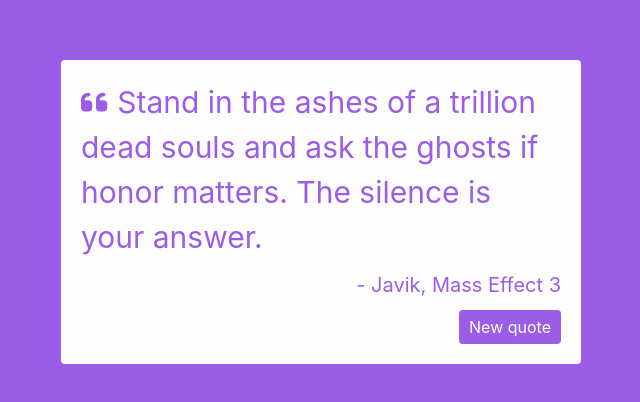
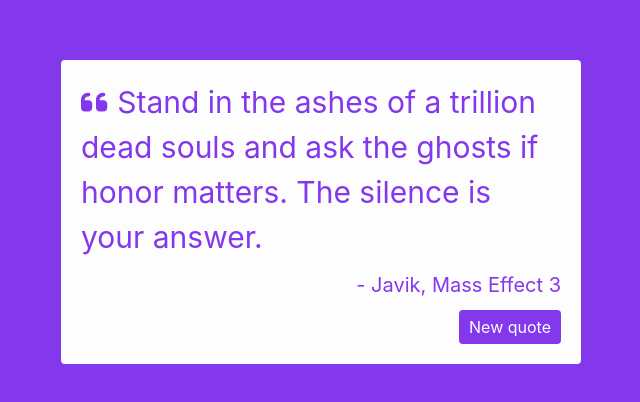
Before and after one commit to elk15/FreeCode-Camp, a React (Vite) app in the folder random-quote-machine/: page / in a window 1280 px wide. Shown: the part 188-590 px from the top of the page, without its empty margins (319-959 px from the left). Built offline with nearby package versions, Linux system fonts and the light colour scheme.

Commit message:
Implement new quote button

```diff
--- a/random-quote-machine/src/App.tsx
+++ b/random-quote-machine/src/App.tsx
@@ -6,12 +6,19 @@
 import { useState } from 'react'
 
 function App() {
-  // eslint-disable-next-line @typescript-eslint/no-unused-vars
   const [quoteIndex, setQuoteIndex] = useState<number>(0)
+  const [colorIndex, setColorIndex] = useState<number>(0)
   const quoteArr: Quote[] = quotes
+  const colors = ['#8338EC', '#FB5607', '#3A86FF', '#FFBE0B', '#FF006E']
+
+  const onNewQuote = () => {
+    setQuoteIndex((quoteIndex + 1) % quoteArr.length)
+    setColorIndex((colorIndex + 1) % colors.length)
+  }
+
   return (
-    <Main>
-      <CardComponent quote={quoteArr[quoteIndex]}/>
+    <Main $backgroundColor={colors[colorIndex]}>
+      <CardComponent quote={quoteArr[quoteIndex]} handleClick={onNewQuote} color={colors[colorIndex]}/>
     </Main>
   )
 }
--- a/random-quote-machine/src/components/Card.tsx
+++ b/random-quote-machine/src/components/Card.tsx
@@ -5,17 +5,19 @@
 
 interface Props {
   quote: Quote
+  handleClick: () => void
+  color: string
 }
 
-const CardComponent = ({ quote }: Props) => {
+const CardComponent = ({ quote, handleClick, color }: Props) => {
   return (
     <Card>
-      <QuoteComponent>
+      <QuoteComponent $color={color}>
         <FontAwesomeIcon icon={faQuoteLeft} style={{ marginRight: '10px' }} />
         {quote.quote}
       </QuoteComponent>
-      <Attribution>- {quote.attribution}</Attribution>
-      <CardButton>New quote</CardButton>
+      <Attribution $color={color}>- {quote.attribution}</Attribution>
+      <CardButton onClick={handleClick} $backgroundColor={color}>New quote</CardButton>
     </Card>
   )
 }
```
